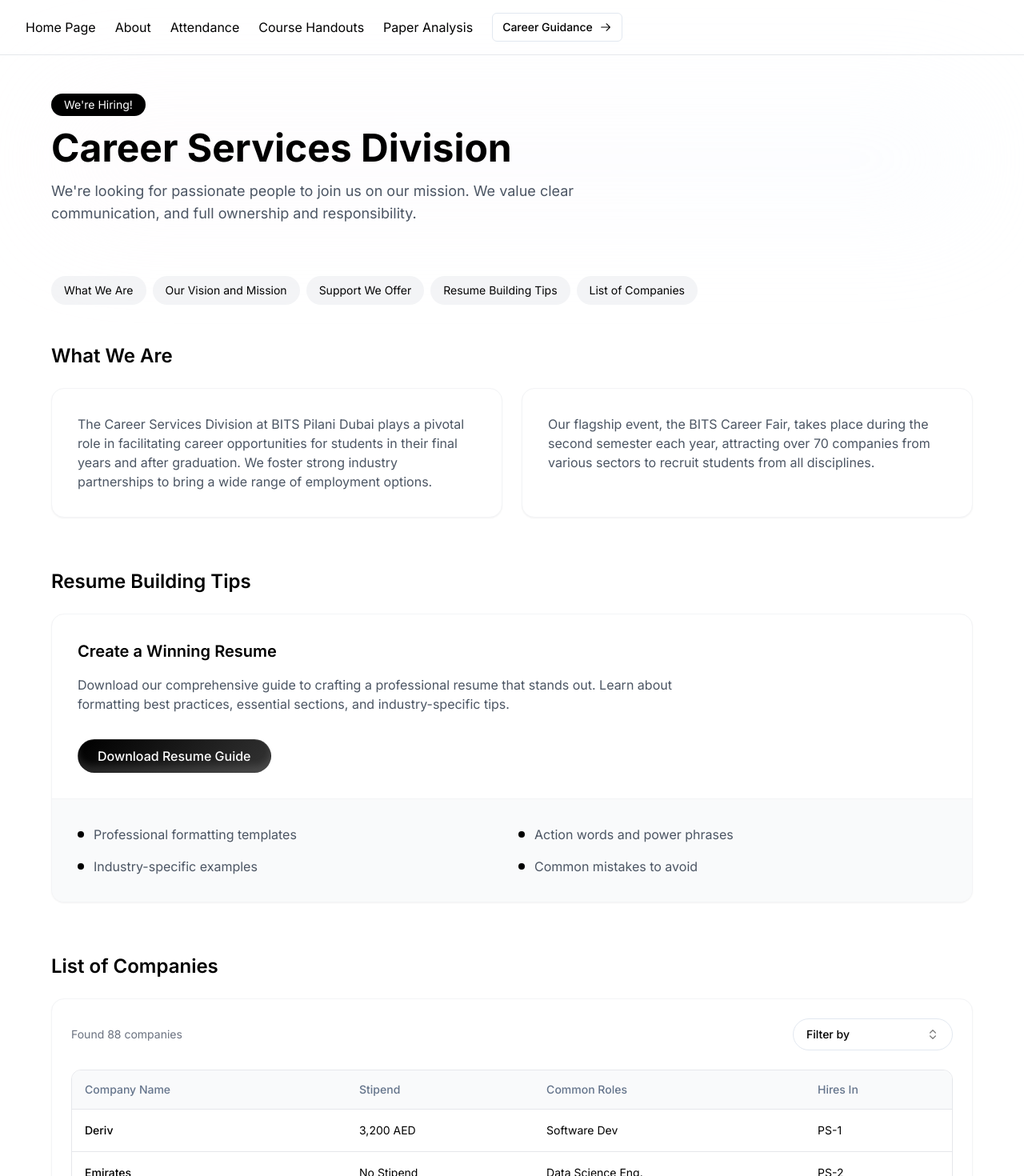
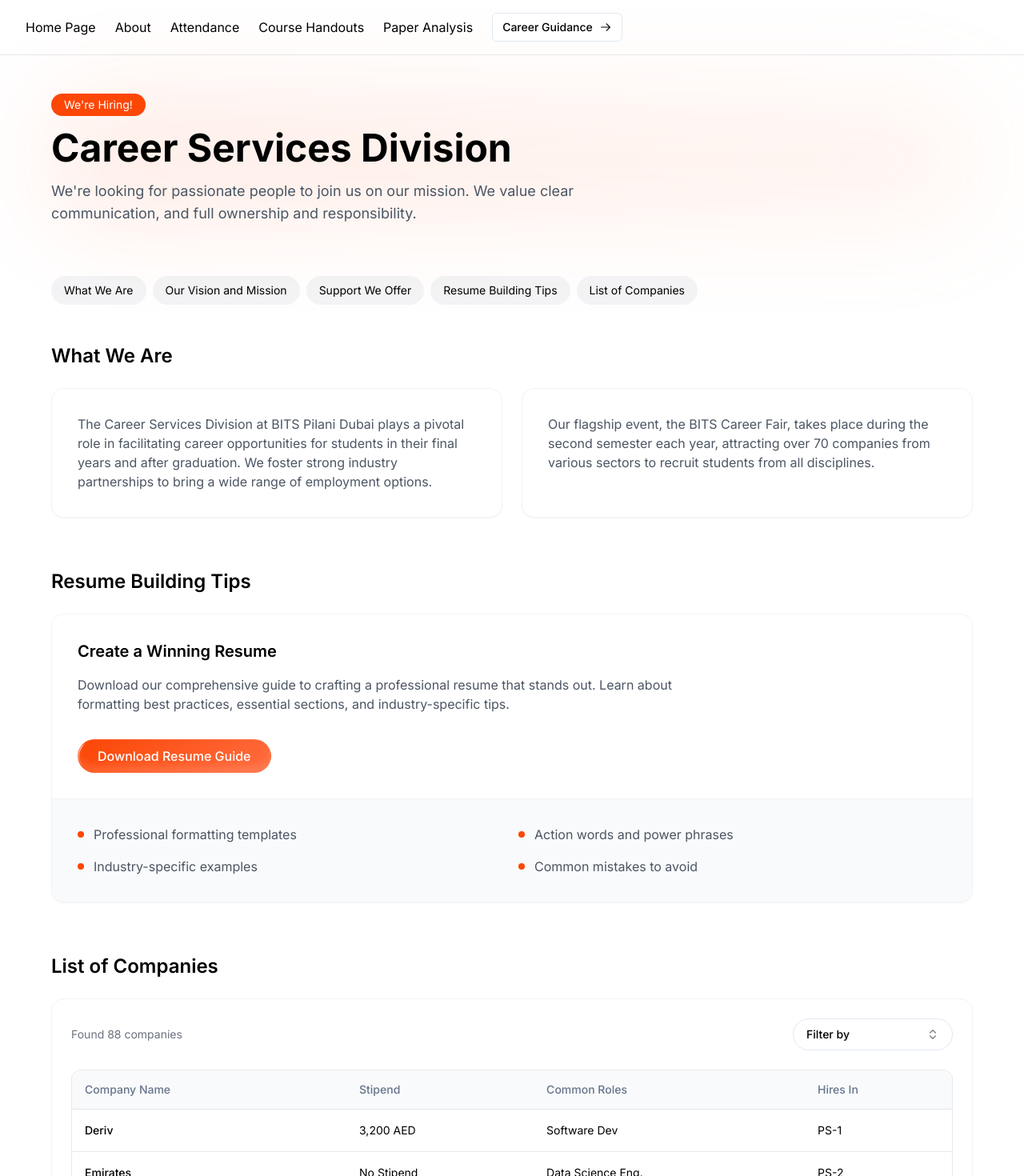
Before and after one commit to HUSAM-07/AccessX, a Next.js app: page /career in a window 1280 px wide. Shown: the top 1470 px of the page at 80% size. Built offline with nearby package versions, Linux system fonts and the light colour scheme.

Commit message:
updated accent color for careers page

```diff
--- a/src/app/career/page.tsx
+++ b/src/app/career/page.tsx
@@ -108,9 +108,9 @@ export default function CareerPage() {
   return (
     <div className="max-w-7xl mx-auto px-4 sm:px-6 lg:px-8 py-12">
       <div className="relative mb-16">
-        <div className="absolute inset-0 bg-gradient-to-r from-pink-50 to-blue-50 opacity-20 blur-3xl rounded-3xl"></div>
+        <div className="absolute inset-0 bg-gradient-to-r from-[#fc4707] to-[#ffa07a] opacity-10 blur-3xl rounded-3xl"></div>
         <div className="relative">
-          <span className="inline-block bg-black text-white text-sm px-4 py-1 rounded-full mb-4">We're Hiring!</span>
+          <span className="inline-block bg-[#fc4707] text-white text-sm px-4 py-1 rounded-full mb-4">We're Hiring!</span>
           <h1 className="text-4xl sm:text-5xl font-bold mb-4">Career Services Division</h1>
           <p className="text-gray-600 text-lg max-w-2xl">
             We're looking for passionate people to join us on our mission. We value clear communication, and full ownership and responsibility.
@@ -124,7 +124,7 @@ export default function CareerPage() {
           <a
             key={section.id}
             href={`#${section.id}`}
-            className="inline-flex px-4 py-2 rounded-full text-sm bg-gray-100 hover:bg-gray-200 transition-colors"
+            className="inline-flex px-4 py-2 rounded-full text-sm bg-gray-100 hover:bg-[#fc4707] hover:text-white transition-colors"
           >
             {section.title}
           </a>
@@ -135,12 +135,12 @@ export default function CareerPage() {
       <section id="about" className="mb-16">
         <h2 className="text-2xl font-semibold mb-6">What We Are</h2>
         <div className="grid grid-cols-1 md:grid-cols-2 gap-6">
-          <div className="bg-white p-8 rounded-2xl shadow-sm border border-gray-100">
+          <div className="bg-white p-8 rounded-2xl shadow-sm border border-gray-100 hover:border-[#fc4707] transition-colors">
             <p className="text-gray-600">
               The Career Services Division at BITS Pilani Dubai plays a pivotal role in facilitating career opportunities for students in their final years and after graduation. We foster strong industry partnerships to bring a wide range of employment options.
             </p>
           </div>
-          <div className="bg-white p-8 rounded-2xl shadow-sm border border-gray-100">
+          <div className="bg-white p-8 rounded-2xl shadow-sm border border-gray-100 hover:border-[#fc4707] transition-colors">
             <p className="text-gray-600">
               Our flagship event, the BITS Career Fair, takes place during the second semester each year, attracting over 70 companies from various sectors to recruit students from all disciplines.
             </p>
@@ -151,7 +151,7 @@ export default function CareerPage() {
       {/* Resume Building Tips Section */}
       <section id="resume-tips" className="mb-16">
         <h2 className="text-2xl font-semibold mb-6">Resume Building Tips</h2>
-        <div className="bg-white rounded-2xl shadow-sm border border-gray-100 overflow-hidden">
+        <div className="bg-white rounded-2xl shadow-sm border border-gray-100 overflow-hidden hover:border-[#fc4707] transition-colors">
           <div className="p-8">
             <div className="max-w-3xl">
               <h3 className="text-xl font-semibold mb-4">Create a Winning Resume</h3>
@@ -162,9 +162,9 @@ export default function CareerPage() {
               <div className="flex flex-col sm:flex-row gap-6">
                 <ShimmerButton
                   onClick={() => window.open('/Resume Building Process.pdf', '_blank')}
-                  shimmerColor="#000000"
-                  background="linear-gradient(135deg, #000000 0%, #333333 100%)"
-                  className="font-medium px-6 py-2 rounded-full"
+                  shimmerColor="#ffffff"
+                  background="linear-gradient(135deg, #fc4707 0%, #ff6b3d 100%)"
+                  className="font-medium px-6 py-2 rounded-full text-white"
                 >
                   Download Resume Guide
                 </ShimmerButton>
@@ -174,19 +174,19 @@ export default function CareerPage() {
           <div className="bg-gray-50 p-8 border-t border-gray-100">
             <div className="grid grid-cols-1 sm:grid-cols-2 gap-4">
               <div className="flex items-center gap-3">
-                <div className="w-2 h-2 rounded-full bg-black"></div>
+                <div className="w-2 h-2 rounded-full bg-[#fc4707]"></div>
                 <span className="text-gray-600">Professional formatting templates</span>
               </div>
               <div className="flex items-center gap-3">
-                <div className="w-2 h-2 rounded-full bg-black"></div>
+                <div className="w-2 h-2 rounded-full bg-[#fc4707]"></div>
                 <span className="text-gray-600">Action words and power phrases</span>
               </div>
               <div className="flex items-center gap-3">
-                <div className="w-2 h-2 rounded-full bg-black"></div>
+                <div className="w-2 h-2 rounded-full bg-[#fc4707]"></div>
                 <span className="text-gray-600">Industry-specific examples</span>
               </div>
               <div className="flex items-center gap-3">
-                <div className="w-2 h-2 rounded-full bg-black"></div>
+                <div className="w-2 h-2 rounded-full bg-[#fc4707]"></div>
                 <span className="text-gray-600">Common mistakes to avoid</span>
               </div>
             </div>
@@ -197,7 +197,7 @@ export default function CareerPage() {
       {/* Companies Section */}
       <section id="companies" className="mb-16">
         <h2 className="text-2xl font-semibold mb-6">List of Companies</h2>
-        <div className="bg-white rounded-2xl shadow-sm border border-gray-100 overflow-hidden">
+        <div className="bg-white rounded-2xl shadow-sm border border-gray-100 overflow-hidden hover:border-[#fc4707] transition-colors">
           <div className="p-6">
             <div className="flex flex-col sm:flex-row justify-between items-center mb-6 gap-4">
               <p className="text-sm text-gray-500">
@@ -209,7 +209,7 @@ export default function CareerPage() {
                     variant="outline"
                     role="combobox"
                     aria-expanded={open}
-                    className="w-[200px] justify-between rounded-full"
+                    className="w-[200px] justify-between rounded-full hover:border-[#fc4707] hover:text-[#fc4707] transition-colors"
                   >
                     {value
                       ? sortOptions.find((option) => option.value === value)?.label
@@ -280,7 +280,7 @@ export default function CareerPage() {
                   onClick={() => setCurrentPage(prev => Math.max(1, prev - 1))}
                   disabled={currentPage === 1}
                   className={cn(
-                    "px-4 py-2 text-sm rounded-full border border-gray-200",
+                    "px-4 py-2 text-sm rounded-full border border-gray-200 hover:border-[#fc4707] hover:text-[#fc4707] transition-colors",
                     currentPage === 1
                       ? "opacity-50 cursor-not-allowed"
                       : "hover:bg-gray-50 cursor-pointer"
@@ -292,7 +292,7 @@ export default function CareerPage() {
                   onClick={() => setCurrentPage(prev => Math.min(totalPages, prev + 1))}
                   disabled={currentPage === totalPages}
                   className={cn(
-                    "px-4 py-2 text-sm rounded-full border border-gray-200",
+                    "px-4 py-2 text-sm rounded-full border border-gray-200 hover:border-[#fc4707] hover:text-[#fc4707] transition-colors",
                     currentPage === totalPages
                       ? "opacity-50 cursor-not-allowed"
                       : "hover:bg-gray-50 cursor-pointer"
```
Also changed, not shown: public/sw.js.
